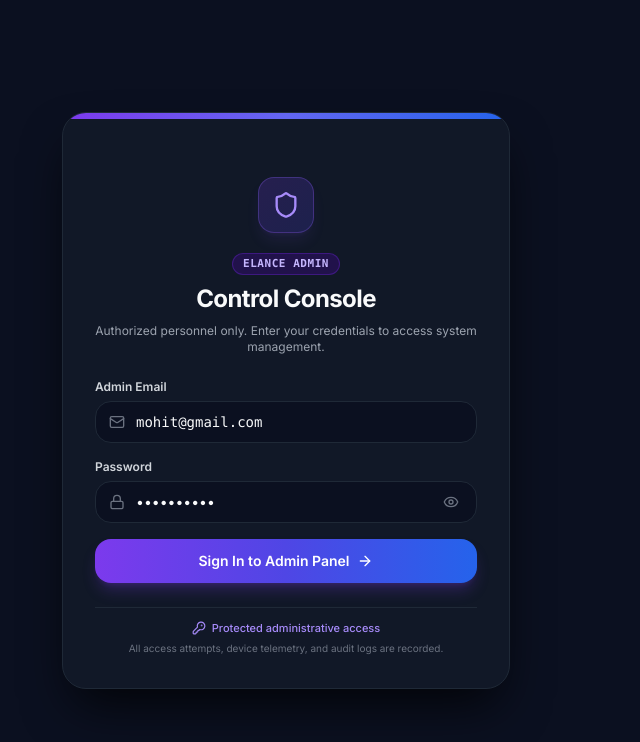
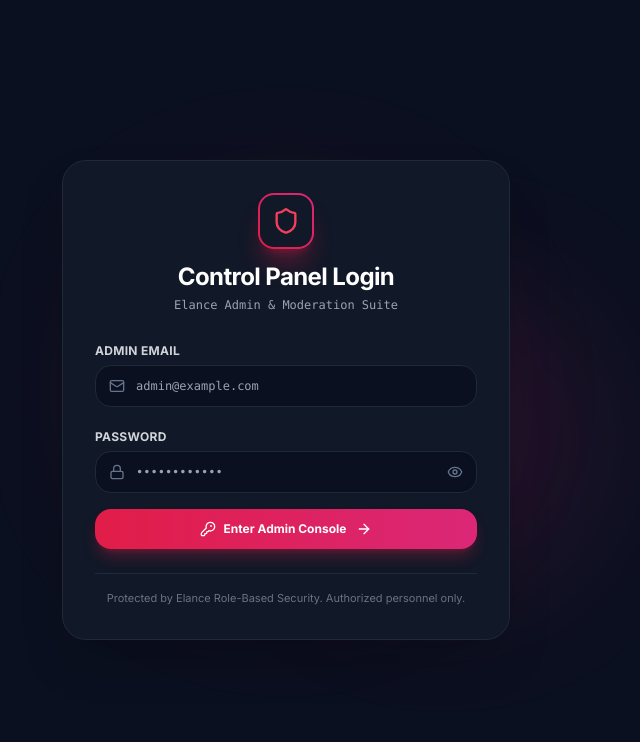
Before and after one commit to ymohit114/Dating_app, a Next.js app: page /admin/login in a window 1280 px wide. Shown: the top 742 px of the page, without its empty margins (354-994 px from the left). Built offline with nearby package versions, Linux system fonts and the light colour scheme; no server answers.

Commit message:
fix: clear prefilled mock credentials on user and admin login pages

```diff
--- a/app/(auth)/login/page.tsx
+++ b/app/(auth)/login/page.tsx
@@ -10,8 +10,8 @@ import { Lock, Mail, ArrowRight, Sparkles } from 'lucide-react';
 export default function LoginPage() {
   const router = useRouter();
   const { login } = useAuth();
-  const [email, setEmail] = useState('user@gmail.com');
-  const [password, setPassword] = useState('1234567890');
+  const [email, setEmail] = useState('');
+  const [password, setPassword] = useState('');
   const [isLoading, setIsLoading] = useState(false);
   const [error, setError] = useState('');
 
@@ -20,36 +20,36 @@ export default function LoginPage() {
     setIsLoading(true);
     setError('');
 
-    const success = await login(email, password);
+    const success = await login(email.trim(), password);
     setIsLoading(false);
     if (success) {
       router.push('/discover');
     } else {
-      setError('Invalid email or password');
+      setError('Invalid email or password. Please try again.');
     }
   };
 
   return (
-    <div className="min-h-[calc(100vh-64px)] flex items-center justify-center p-4 bg-ivory-100">
-      <div className="w-full max-w-md bg-surface-card border border-clay rounded-3xl p-8 shadow-xl space-y-6 relative overflow-hidden">
+    <div className="min-h-[calc(100vh-64px)] flex items-center justify-center p-4 bg-zinc-950 text-white">
+      <div className="w-full max-w-md bg-zinc-900 border border-zinc-800 rounded-3xl p-8 shadow-2xl space-y-6 relative overflow-hidden">
         {/* Logo & Heading */}
         <div className="text-center space-y-2">
           <div className="relative w-12 h-12 mx-auto flex items-center justify-center mb-2">
-            <div className="w-10 h-10 rounded-2xl bg-plum text-white flex items-center justify-center shadow-lg transform -rotate-6">
-              <Sparkles className="w-5 h-5 text-gold" />
+            <div className="w-10 h-10 rounded-2xl bg-gradient-to-tr from-rose-600 to-pink-600 text-white flex items-center justify-center shadow-lg shadow-rose-600/30 transform -rotate-6">
+              <Sparkles className="w-5 h-5 text-white" />
             </div>
           </div>
-          <h1 className="font-serif text-3xl font-bold text-ink">
-            Welcome back
+          <h1 className="text-2xl sm:text-3xl font-black text-white">
+            Welcome Back
           </h1>
-          <p className="text-sm text-ink-muted">
-            Sign in to continue your journey on Elance
+          <p className="text-xs text-zinc-400">
+            Sign in with your email and password
           </p>
         </div>
 
         {/* Error Alert */}
         {error && (
-          <div className="p-4 rounded-xl bg-red-50 border border-red-200 text-red-700 text-sm flex items-center gap-2">
+          <div className="p-3.5 rounded-2xl bg-rose-950/80 border border-rose-800 text-rose-300 text-xs font-bold text-center">
             <span>{error}</span>
           </div>
         )}
@@ -57,58 +57,60 @@ export default function LoginPage() {
         {/* Form */}
         <form onSubmit={handleSubmit} className="space-y-4">
           <div className="space-y-1">
-            <label className="text-xs font-semibold text-ink-muted uppercase tracking-wider">
+            <label className="text-xs font-semibold text-zinc-300">
               Email Address
             </label>
             <div className="relative">
-              <Mail className="w-5 h-5 text-ink-faint absolute left-3 top-1/2 -translate-y-1/2" />
+              <Mail className="w-4 h-4 text-zinc-500 absolute left-3.5 top-1/2 -translate-y-1/2" />
               <input
                 type="email"
                 required
                 value={email}
                 onChange={(e) => setEmail(e.target.value)}
-                placeholder="user@gmail.com"
-                className="w-full bg-white border border-clay text-ink pl-10 pr-4 py-3 rounded-xl focus:outline-none focus:border-plum focus:ring-1 focus:ring-plum transition-all text-sm"
+                placeholder="Enter your registered email"
+                autoComplete="email"
+                className="w-full bg-zinc-950 border border-zinc-800 text-white pl-10 pr-4 py-2.5 rounded-2xl focus:outline-none focus:border-rose-500 transition-colors text-sm"
               />
             </div>
           </div>
 
           <div className="space-y-1">
             <div className="flex justify-between items-center">
-              <label className="text-xs font-semibold text-ink-muted uppercase tracking-wider">
+              <label className="text-xs font-semibold text-zinc-300">
                 Password
               </label>
             </div>
             <div className="relative">
-              <Lock className="w-5 h-5 text-ink-faint absolute left-3 top-1/2 -translate-y-1/2" />
+              <Lock className="w-4 h-4 text-zinc-500 absolute left-3.5 top-1/2 -translate-y-1/2" />
               <input
                 type="password"
                 required
                 value={password}
                 onChange={(e) => setPassword(e.target.value)}
-                placeholder="••••••••••••"
-                className="w-full bg-white border border-clay text-ink pl-10 pr-4 py-3 rounded-xl focus:outline-none focus:border-plum focus:ring-1 focus:ring-plum transition-all text-sm"
+                placeholder="Enter your password"
+                autoComplete="current-password"
+                className="w-full bg-zinc-950 border border-zinc-800 text-white pl-10 pr-4 py-2.5 rounded-2xl focus:outline-none focus:border-rose-500 transition-colors text-sm"
               />
             </div>
           </div>
 
           <Button
             type="submit"
-            variant="primary"
+            variant="gradient"
             size="lg"
             isLoading={isLoading}
             className="w-full mt-2"
           >
             <span>Sign In</span>
-            <ArrowRight className="w-4 h-4" />
+            <ArrowRight className="w-4 h-4 ml-1" />
           </Button>
         </form>
 
         {/* Sign Up Prompt */}
-        <div className="text-center pt-4 border-t border-clay">
-          <p className="text-sm text-ink-muted">
+        <div className="text-center pt-4 border-t border-zinc-800">
+          <p className="text-xs text-zinc-400">
             Don&apos;t have an account?{' '}
-            <Link href="/register" className="font-semibold text-plum hover:underline">
+            <Link href="/register" className="font-bold text-rose-400 hover:underline">
               Create an account
             </Link>
           </p>
--- a/app/admin/login/page.tsx
+++ b/app/admin/login/page.tsx
@@ -9,8 +9,8 @@ function AdminLoginForm() {
   const router = useRouter();
   const searchParams = useSearchParams();
 
-  const [email, setEmail] = useState('mohit@gmail.com');
-  const [password, setPassword] = useState('1234567890');
+  const [email, setEmail] = useState('');
+  const [password, setPassword] = useState('');
   const [showPassword, setShowPassword] = useState(false);
   const [isLoading, setIsLoading] = useState(false);
   const [error, setError] = useState('');
@@ -33,7 +33,7 @@ function AdminLoginForm() {
     setError('');
 
     try {
-      const res = await api.post('/api/auth/login', { email, password });
+      const res = await api.post('/api/auth/login', { email: email.trim(), password });
 
       if (res && res.user) {
         // Verify user has admin/moderator/superadmin role
@@ -59,68 +59,74 @@ function AdminLoginForm() {
   };
 
   return (
-    <div className="w-full max-w-md bg-[#111827] border border-[#1F2937] rounded-3xl p-6 sm:p-8 shadow-2xl shadow-black/80 space-y-6 relative overflow-hidden my-auto">
-      {/* Top Gradient Bar */}
-      <div className="absolute top-0 inset-x-0 h-1.5 bg-gradient-to-r from-violet-600 via-indigo-500 to-blue-600" />
+    <div className="min-h-screen flex items-center justify-center p-4 bg-[#0B1020] relative overflow-hidden">
+      {/* Subtle Background Glows */}
+      <div className="absolute top-1/4 left-1/2 -translate-x-1/2 w-96 h-96 bg-rose-600/10 rounded-full blur-3xl pointer-events-none" />
+      <div className="absolute bottom-1/4 right-1/4 w-80 h-80 bg-pink-600/10 rounded-full blur-3xl pointer-events-none" />
 
-      {/* Brand & Header */}
-      <div className="text-center space-y-2 pt-2">
-        <div className="w-14 h-14 rounded-2xl bg-gradient-to-br from-violet-600/20 to-indigo-600/20 border border-violet-500/30 text-violet-400 mx-auto flex items-center justify-center shadow-lg shadow-violet-500/10 mb-3">
-          <Shield className="w-7 h-7" />
+      <div className="w-full max-w-md bg-[#111827] border border-[#1F2937] rounded-3xl p-8 shadow-2xl space-y-6 relative z-10">
+        {/* Header with Admin Shield */}
+        <div className="text-center space-y-3">
+          <div className="w-14 h-14 rounded-2xl bg-gradient-to-tr from-rose-600 to-pink-600 p-0.5 mx-auto shadow-xl shadow-rose-600/30">
+            <div className="w-full h-full bg-[#111827] rounded-[14px] flex items-center justify-center">
+              <Shield className="w-7 h-7 text-rose-500" />
             </div>
-        <div className="inline-block px-2.5 py-0.5 rounded-full text-[11px] font-mono font-bold tracking-wider uppercase bg-violet-950/60 text-violet-300 border border-violet-800/50 mb-1">
-          ELANCE ADMIN
           </div>
-        <h1 className="text-2xl font-bold tracking-tight text-[#F9FAFB]">
-          Control Console
+          <div>
+            <h1 className="text-2xl font-bold text-white tracking-tight">
+              Control Panel Login
             </h1>
-        <p className="text-xs text-[#9CA3AF]">
-          Authorized personnel only. Enter your credentials to access system management.
+            <p className="text-xs text-[#9CA3AF] mt-1 font-mono">
+              Elance Admin &amp; Moderation Suite
             </p>
           </div>
+        </div>
 
-      {/* Error Banner */}
+        {/* Error Alert */}
         {error && (
-        <div className="p-3.5 rounded-2xl bg-red-950/40 border border-red-800/60 text-red-300 text-xs flex items-start gap-2.5">
-          <AlertTriangle className="w-4 h-4 shrink-0 mt-0.5 text-red-400" />
-          <span className="leading-relaxed">{error}</span>
+          <div className="p-3.5 rounded-2xl bg-red-950/60 border border-red-800/80 text-red-300 text-xs flex items-center gap-2.5">
+            <AlertTriangle className="w-4 h-4 text-red-400 shrink-0" />
+            <span className="leading-relaxed font-medium">{error}</span>
           </div>
         )}
 
         {/* Login Form */}
         <form onSubmit={handleSubmit} className="space-y-4">
-        <div className="space-y-1.5">
-          <label className="text-xs font-semibold text-[#D1D5DB] block">Admin Email</label>
-          <div className="relative">
-            <Mail className="w-4 h-4 text-[#6B7280] absolute left-3.5 top-1/2 -translate-y-1/2 pointer-events-none" />
+          <div>
+            <label className="text-xs font-bold text-[#D1D5DB] tracking-wide uppercase">
+              Admin Email
+            </label>
+            <div className="relative mt-1">
+              <Mail className="w-4 h-4 text-slate-500 absolute left-3.5 top-1/2 -translate-y-1/2" />
               <input
                 type="email"
                 required
                 value={email}
                 onChange={(e) => setEmail(e.target.value)}
-              placeholder="admin@elance.app"
-              className="w-full bg-[#0B1020] border border-[#1F2937] text-[#F9FAFB] text-sm pl-10 pr-4 py-2.5 rounded-2xl focus:outline-none focus:border-violet-500 focus:ring-1 focus:ring-violet-500/50 transition-all font-mono placeholder:text-gray-600"
+                placeholder="admin@example.com"
+                className="w-full bg-[#0B1020] border border-[#1F2937] text-white text-xs pl-10 pr-4 py-3 rounded-2xl focus:outline-none focus:border-rose-500 focus:ring-1 focus:ring-rose-500 transition-all font-mono"
               />
             </div>
           </div>
 
-        <div className="space-y-1.5">
-          <label className="text-xs font-semibold text-[#D1D5DB] block">Password</label>
-          <div className="relative">
-            <Lock className="w-4 h-4 text-[#6B7280] absolute left-3.5 top-1/2 -translate-y-1/2 pointer-events-none" />
+          <div>
+            <label className="text-xs font-bold text-[#D1D5DB] tracking-wide uppercase">
+              Password
+            </label>
+            <div className="relative mt-1">
+              <Lock className="w-4 h-4 text-slate-500 absolute left-3.5 top-1/2 -translate-y-1/2" />
               <input
                 type={showPassword ? 'text' : 'password'}
                 required
                 value={password}
                 onChange={(e) => setPassword(e.target.value)}
                 placeholder="••••••••••••"
-              className="w-full bg-[#0B1020] border border-[#1F2937] text-[#F9FAFB] text-sm pl-10 pr-10 py-2.5 rounded-2xl focus:outline-none focus:border-violet-500 focus:ring-1 focus:ring-violet-500/50 transition-all placeholder:text-gray-600"
+                className="w-full bg-[#0B1020] border border-[#1F2937] text-white text-xs pl-10 pr-10 py-3 rounded-2xl focus:outline-none focus:border-rose-500 focus:ring-1 focus:ring-rose-500 transition-all font-mono"
               />
               <button
                 type="button"
                 onClick={() => setShowPassword(!showPassword)}
-              className="absolute right-3.5 top-1/2 -translate-y-1/2 text-[#6B7280] hover:text-[#D1D5DB] transition-colors p-1 cursor-pointer"
-              tabIndex={-1}
+                className="absolute right-3.5 top-1/2 -translate-y-1/2 text-slate-500 hover:text-white transition-colors cursor-pointer"
               >
                 {showPassword ? <EyeOff className="w-4 h-4" /> : <Eye className="w-4 h-4" />}
               </button>
@@ -130,31 +136,29 @@ function AdminLoginForm() {
           <button
             type="submit"
             disabled={isLoading}
-          className="w-full py-3 px-4 rounded-2xl bg-gradient-to-r from-violet-600 via-indigo-600 to-blue-600 hover:from-violet-500 hover:to-blue-500 text-white font-semibold text-sm shadow-lg shadow-violet-600/25 flex items-center justify-center gap-2 transition-all disabled:opacity-50 cursor-pointer disabled:cursor-not-allowed mt-2"
+            className="w-full py-3 px-4 rounded-2xl bg-gradient-to-r from-rose-600 to-pink-600 hover:from-rose-500 hover:to-pink-500 text-white text-xs font-bold shadow-lg shadow-rose-600/30 transition-all flex items-center justify-center gap-2 cursor-pointer disabled:opacity-50 disabled:cursor-not-allowed mt-2"
           >
             {isLoading ? (
-            <span className="flex items-center gap-2">
-              <span className="w-4 h-4 border-2 border-white/20 border-t-white rounded-full animate-spin" />
-              <span>Authenticating Session...</span>
-            </span>
+              <>
+                <span className="w-4 h-4 border-2 border-white/30 border-t-white rounded-full animate-spin" />
+                <span>Authenticating Admin...</span>
+              </>
             ) : (
               <>
-              <span>Sign In to Admin Panel</span>
-              <ArrowRight className="w-4 h-4" />
+                <KeyRound className="w-4 h-4" />
+                <span>Enter Admin Console</span>
+                <ArrowRight className="w-4 h-4 ml-0.5" />
               </>
             )}
           </button>
         </form>
 
-      {/* Security Footer */}
-      <div className="pt-3 border-t border-[#1F2937] text-center space-y-1">
-        <div className="flex items-center justify-center gap-1.5 text-[11px] text-violet-400 font-medium">
-          <KeyRound className="w-3.5 h-3.5" />
-          <span>Protected administrative access</span>
+        {/* Footer Note */}
+        <div className="pt-4 border-t border-[#1F2937] text-center">
+          <p className="text-[11px] text-[#6B7280]">
+            Protected by Elance Role-Based Security. Authorized personnel only.
+          </p>
         </div>
-        <p className="text-[10px] text-[#6B7280]">
-          All access attempts, device telemetry, and audit logs are recorded.
-        </p>
       </div>
     </div>
   );
@@ -162,15 +166,8 @@ function AdminLoginForm() {
 
 export default function AdminLoginPage() {
   return (
-    <div className="min-h-screen w-full bg-[#0B1020] text-[#F9FAFB] flex items-center justify-center p-4 antialiased">
-      <Suspense fallback={
-        <div className="p-8 text-center text-gray-400 text-sm flex items-center gap-2">
-          <span className="w-4 h-4 border-2 border-violet-500 border-t-transparent rounded-full animate-spin" />
-          <span>Loading Admin Console...</span>
-        </div>
-      }>
+    <Suspense fallback={<div className="min-h-screen bg-[#0B1020] flex items-center justify-center text-white text-xs">Loading...</div>}>
       <AdminLoginForm />
     </Suspense>
-    </div>
   );
 }
```
Also changed, not shown: 1 other file (tests, documents, lock files or other folders). Lines whose indentation alone changed are shown as unchanged.
